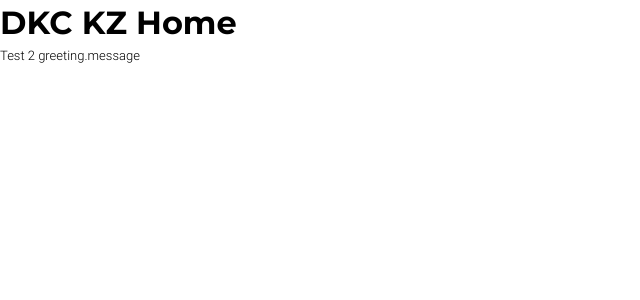
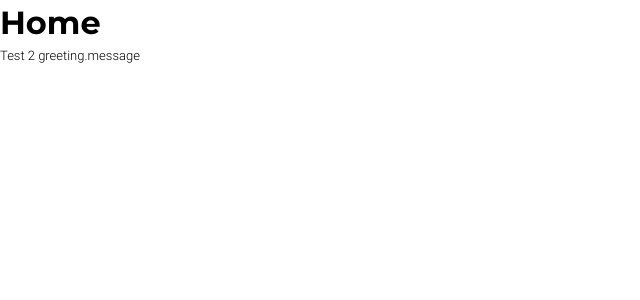
Before and after one commit to quetzal19/nuxt3-boilerplate, a Nuxt app: page /home in a window 1280 px wide. Shown: the top 300 px of the page, without its empty margins (0-640 px from the left). Built offline with nearby package versions, Linux system fonts and the light colour scheme.

Commit message:
фикс сборки

```diff
--- a/ecosystem.config.cjs
+++ b/ecosystem.config.cjs
@@ -1,7 +1,7 @@
 module.exports = {
   apps: [
     {
-      name: 'dkc-kz',
+      name: 'nuxt3',
       // port: '3000',
       exec_mode: 'cluster',
       instances: 'max',
--- a/nuxt.config.ts
+++ b/nuxt.config.ts
@@ -24,7 +24,7 @@ export default defineNuxtConfig({
   },
   app: {
     head: {
-      title: 'DKC KZ',
+      title: 'nuxt3-boilerplate',
       htmlAttrs: { lang: 'ru' },
       charset: 'utf-8',
       meta: [
--- a/src/app/nuxt-config/i18n/i18n.ts
+++ b/src/app/nuxt-config/i18n/i18n.ts
@@ -14,14 +14,8 @@ export default {
       // file: 'en.ts',
       name: 'Eng',
     },
-    {
-      code: 'kz',
-      iso: 'kz-KZ',
-      // file: 'kz.ts',
-      name: 'Қаз',
-    },
   ],
-  defaultLocale: 'kz',
+  defaultLocale: 'ru',
   strategy: 'prefix',
   // lazy: true,
   // langDir: 'shared/locales/',
--- a/src/app/nuxt-config/i18n/locales/index.js
+++ b/src/app/nuxt-config/i18n/locales/index.js
@@ -1,11 +1,8 @@
 import * as ruLocales from './ru/index';
 import * as enLocales from './en/index';
-import * as kzLocales from './kz/index';
-
 const dictionaries = {
   ru: { ...ruLocales },
   en: { ...enLocales },
-  kz: { ...kzLocales },
 };
 
 export { dictionaries };
--- a/src/app/nuxt-config/i18n/locales/kz.ts
+++ /dev/null
@@ -1,5 +0,0 @@
-import * as kzLocales from './kz/index';
-
-const kz = { ...kzLocales };
-
-export { kz };
--- a/src/app/nuxt-config/i18n/locales/kz/greeting.js
+++ /dev/null
@@ -1,3 +0,0 @@
-export default {
-  message: 'Қош келдіңіз 1',
-};
--- a/src/app/nuxt-config/i18n/locales/kz/index.js
+++ /dev/null
@@ -1,4 +0,0 @@
-import greetingTestCatalog from './testCatalog/greeting.json';
-import greeting from './greeting';
-
-export { greetingTestCatalog, greeting };
--- a/src/app/nuxt-config/i18n/locales/kz/testCatalog/greeting.json
+++ /dev/null
@@ -1,3 +0,0 @@
-{
-  "message": "Қош келдіңіз"
-}
--- a/src/pages/home.vue
+++ b/src/pages/home.vue
@@ -4,7 +4,7 @@
 <template>
   <div>
     <h1 class="app-h1">
-      DKC KZ Home
+      Home
     </h1>
     <div>Test 2 {{ $t('greeting.message') }}</div>
   </div>
--- a/src/pages/index.vue
+++ b/src/pages/index.vue
@@ -6,7 +6,7 @@ const localePath = useLocalePath();
 <template>
   <div>
     <h1 class="app-h1">
-      DKC KZ
+      Main
     </h1>
     <h2 class="app-h2">
       Тест шрифта
@@ -31,9 +31,6 @@ const localePath = useLocalePath();
     <NuxtLink :to="switchLocalePath('ru')">
       Руссккий
     </NuxtLink>
-    <NuxtLink :to="switchLocalePath('kz')">
-      Казхсткий
-    </NuxtLink>
     <div>Test 1 {{ $t('greetingTestCatalog.message') }}</div>
     <NuxtLink :to="localePath('home')">
       Homepage
```
Also changed, not shown: 1 other file (tests, documents, lock files or other folders).
